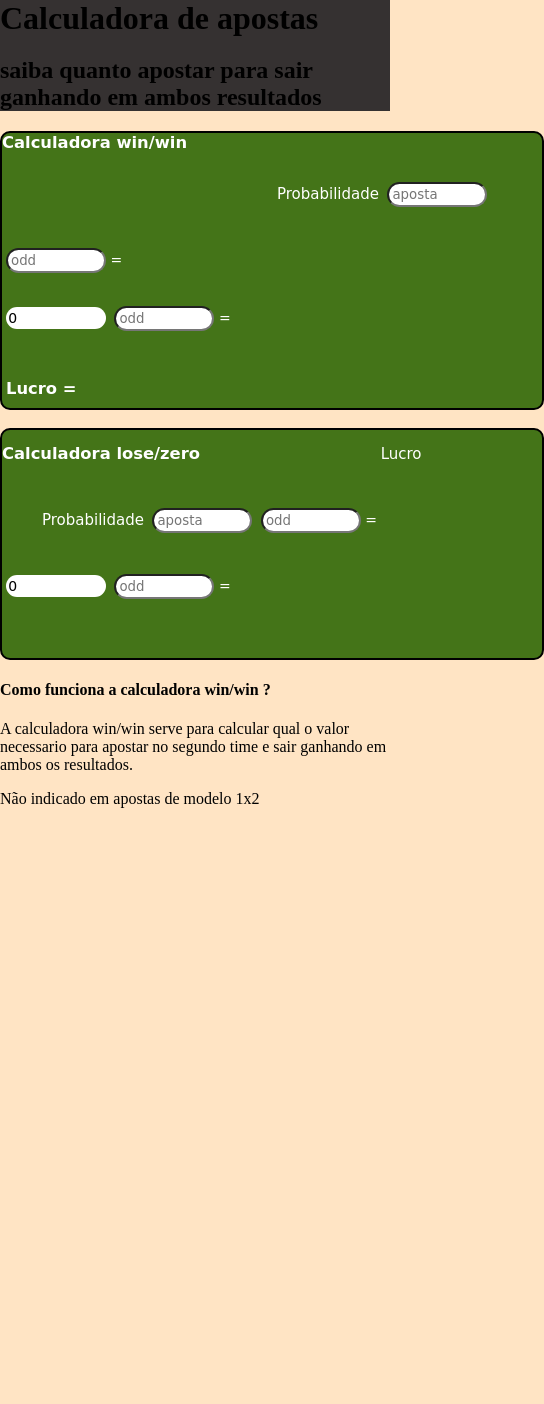
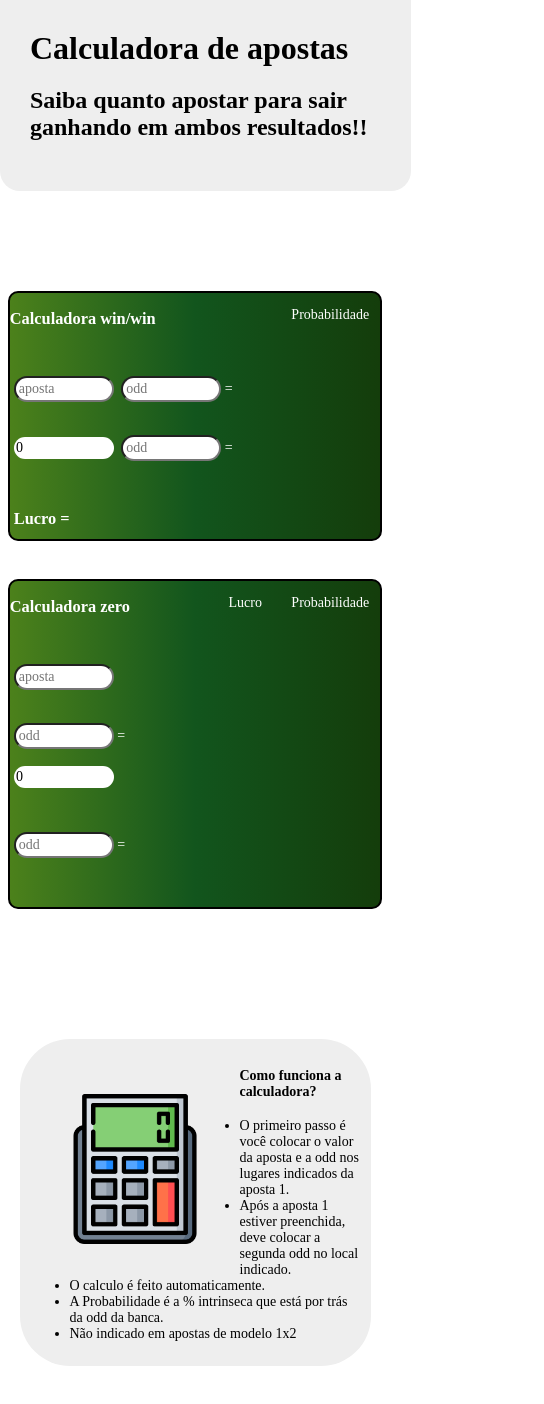
Before and after one commit to Brunonasccimentto/calculadora-de-aposta, a plain HTML site: page index.html in a window 390 px wide. Shown: the top 1404 px of the page, 544 px wide, since content can reach past the window. Before the commit the page ends 844 px from the top, so only its background shows below. Drawn offline with Linux system fonts and the light colour scheme.

Commit message:
Add files via upload

```diff
--- a/index.html
+++ b/index.html
@@ -6,6 +6,7 @@
     <meta name="viewport" content="width=device-width, initial-scale=1.0">
     <title>Calculadora de apostas</title>
     <link href="./style.css" rel="stylesheet">
+    <link rel="shortcut icon" href="./images/calculadora.png">
 
 </head>
 
@@ -14,26 +15,37 @@
 
 <header>
     <h1> Calculadora de apostas</h1>
-    <h2> saiba quanto apostar para sair ganhando em ambos resultados</h2>
+    <h2> Saiba quanto apostar para sair ganhando em ambos resultados!!</h2>
 </header>
 
+    <section id="calcs">
         <div class="conteiner">
 
+            <div class="box">
+                <div class="rect c1">
+
                 <h3 class="calcTitle"> Calculadora win/win</h3>
-        <p id="prob"> Probabilidade </p>
                 <span id="valor1"></span>
                 <input type="number" id="input1" placeholder="aposta" oninput="change1()">
                 <span id="odd1"> </span>
                 <input type="number" id="input2" placeholder="odd" oninput="change1(), probability1()"> =
 
-        <span id="aposta1"> </span>
-        <span class="probability"> </span> <br>
+                <span id="aposta1"> </span> <br>
                 <p id="valor2">0</p>
 
                 <span id="odd2"></span>
                 <input type="number" id="input3" placeholder="odd"  oninput="change2(), aposta2(), probability2()"> =
                 <span id="aposta2"> </span>
+
+                </div>
+
+            <div class="rect c3">
+                <p id="prob"> Probabilidade </p>
+                <span class="probability"> </span> <br>
                 <span class="probability"></span>
+            </div>
+
+            </div>
 
             <h3 id="profit"> Lucro = <span id="result"> </span> </h3>
 
@@ -41,37 +53,111 @@
         </div>
         <br>
         <div class="conteiner">
-        <h3 class="calcTitle"> Calculadora lose/zero </h3>
-        <p id="profit0"> Lucro </p>
-        <p id="prob1"> Probabilidade</p>
+
+            <div class="box">
+                <div class="rect c1">
+                    <h3 class="calcTitle"> Calculadora zero </h3>
                     <span id="valorZero"></span>
                     <input type="number" id="inputZero1" placeholder="aposta" oninput="changeZero()">
                     <span id="odd0"></span>
                     <input type="number" id="inputZero2" placeholder="odd" oninput="changeZero(), probability01()"> =
-
-        <span id="apostaZero"> </span> <span id="backg" class="gain"> </span>
-        <span class="probability0"></span>
+                    <span id="apostaZero"> </span>
                     <br>
 
                     <p id="apostar0">0</p>
                     <span id="odd02"></span>
                     <input type="number" id="inputZero3" placeholder="odd" oninput="changeZero2(), gain(), probability02()"> =
-        <span id="zero"> </span>  <span class="gain" style="margin-left:70px"> </span>
+                    <span id="zero"> </span>
+                </div>
+
+                <div class="rect c2">
+
+                    <p id="profit0"> Lucro </p>
+                    <span id="backg" class="gain"> </span>
+                    <br>
+                    <span class="gain"> </span>
+
+                </div>
+                <div class="rect c3">
+
+                    <p id="prob1"> Probabilidade</p>
                     <span class="probability0"></span>
+                    <br>
+                    <span class="probability0"></span>
+
+                </div>
+
+            </div>
 
             <h3 id="space"> </h3>
 
         </div>
 
-    <div>
-    <h4> Como funciona a calculadora win/win ?</h4>
-    <p> A calculadora win/win serve para calcular qual o valor necessario para apostar no segundo time e sair ganhando em ambos os resultados.    </p>
+    </section>
 
+    <div class="boxText">
 
-    <p> Não indicado em apostas de modelo 1x2</p>
+    <div class="text">
+
+        <div class="sText">
+
+        <img id="calculadora" src="./images/calculadora.png" alt="imagem de uma calculadora">
+        <h4> Como funciona a calculadora?</h4>
+        <ul>
+            <li> O primeiro passo é você colocar o valor da aposta e a odd nos lugares indicados da aposta 1.</li>
+            <li> Após a aposta 1 estiver preenchida, deve colocar a segunda odd no local indicado.</li>
+            <li> O calculo é feito automaticamente. </li>
+            <li> A Probabilidade é a % intrinseca que está por trás da odd da banca.</li>
+            <li> Não indicado em apostas de modelo 1x2</li>
+        </ul>
+
+        </div>
+
+    </div>
+
+    <div class="text">
+
+        <div class="sText">
+
+            <h4> Calculadora win/win</h4>
+            <p> A calculadora win/win serve para calcular o valor necessário para apostar no segundo time e igualar as apostas, com base na odd. Podendo sair ganhando em ambos os resultados, ou diluir o prejuizo de uma aposta.</p>
+            <img class="ex" src="./images/Captura de tela .png" alt="exemplo da calculadora win/win">
+            <img class="ex" src="./images/Captura de tela 1.png" alt="exemplo da calculadora win/win">
+
+            <h5> Como o cálculo funciona</h5>
+            <p> O resultado de ambas as apostas sempre será igual. Então o calculo é feito da seguinte maneira:
+                <br><br> 89.00 / 3,32 = 26.81 <br><br> 89 - (50 + 26,81) = 12.19
+            </p>
+
+        </div>
+
+    </div>
+
+    <div class="text">
+
+        <div class="sText">
+
+            <h4> Calculadora zero</h4>
+            <p> A calculadora zero serve para calcular o valor necessário na segunda aposta para o resultado ser igual a 0. Dessa forma é possível maximizar os lucros, se ainda acreditar que a aposta 1 vai ser a vencedora, ou zerar o seu prejuizo caso tenha certeza que perdeu a primeira aposta.</p>
+            <img class="ex" src="./images/Captura de tela zero.png" alt="exemplo da calculadora zero">
+            <img class="ex" src="./images/captura de tela zero1.png" alt="exemplo da calculadora zero">
+
+            <h5> Como o cálculo funciona</h5>
+            <p> O resultado da segunda aposta sempre será 0. Funcionando da seguinte maneira:
+                <br><br> X = (Resultado = 0) Y = (Valor da segunda aposta) <br><br> X = 50 + Y <br><br> Y * 1.08 = X <br><br> 1.08Y = 50 + Y <br><br> 1.08Y -Y = 50 <br><br> 0.08Y = 50 <br><br> Y = 50/0.08 <br><br> Y = 625
+             </p>
+        </div>
+
+    </div>
+
+    <footer>
+
+        <img id="proibido" src="./images/proibido white.png" alt="proibido pra menores de 18 anos">
+         Aviso: site proibido para menores de 18 anos
+
+    </footer>
 
 <script src="script.js"></script>
-    </div>
 </body>
 
 </html>
--- a/style.css
+++ b/style.css
@@ -1,7 +1,7 @@
 body{
     margin: 0;
     padding: 0;
-    background-color: bisque;
+    background-color: white;
 }
 
 
@@ -23,7 +23,12 @@ body{
 }
 
 header{
-    background-color:  rgb(53, 49, 49);
+    background-color:  rgb(238, 238, 238);
+    width: 1200px;
+    margin: auto;
+    padding: 30px;
+    border-bottom-left-radius: 20px;
+    border-bottom-right-radius: 20px;
 }
 
 h1{
@@ -34,16 +39,35 @@ h1{
 
     border:2px solid black;
     border-radius: 10px;
-    width: 540px;
+    width: 800px;
     margin: auto;
-    font-size: 14px;
-    font-family: cursive;
-    background-color: rgb(68, 116, 24);
+    font-size: 18px;
+    font-family:inherit;
+    margin-top: 20px;
+    background: linear-gradient(90deg,rgb(76, 129, 27),rgb(18, 85, 29),#143d0b);;
     color: white;
-    position: relative;
+}
+#calcs{
+    margin-top: 100px;
+}
 
-    background-repeat: no-repeat;
+.box{
+    display: flex;
+    flex-direction: row;
+    justify-content: flex-start;
+}
+.c1{
+    flex-grow: 1;
+    width: 100px;
 
+}
+.c2{
+    width: 70px;
+    text-align: center;
+}
+.c3{
+    width: 100px;
+    text-align: center;
 }
 
 #aposta1, #aposta2, #apostaZero, #zero{
@@ -52,16 +76,10 @@ h1{
 }
 
 #result, #backg{
-    display: inline-block;
+
     background-color: white;
-    border-radius: 5px;
-
-
+    border-radius: 5px
 }
-.calcTitle{
-    display: inline;
-}
-
 
 
 input{
@@ -70,10 +88,9 @@ input{
     margin-left: 4px;
     width: 90px;
     margin-top: 30px;
-    font-family: cursive;
+    font-family: inherit;
     border-radius: 20px;
-
-
+    font-size: 18px;
 }
 
 #profit, #space{
@@ -82,34 +99,117 @@ input{
     margin-left: 4px;
 }
 
-
-#prob{
-    display: inline-block;
-    margin-left: 275px;
-    font-size: 15px;
-}
-#prob1{
-    display: inline-block;
-    margin-left: 40px;
-    font-size: 15px;
-}
-#profit0{
-    display: inline-block;
-    margin-left: 175px;
-    font-size: 15px;
-
+#prob, #prob1{
+    font-size: 18px;
 }
 
 
 .probability{
-    margin-left: 165px;;
+    display: inline-block;
+    margin-top: 44.1px;
 }
 
 .gain{
-   margin-left: 60px;
    font-weight: 800;
+   display: inline-block;
+    margin-top: 44.1px;
 }
 
 .probability0{
-    margin-left: 60px;
+    display: inline-block;
+    margin-top: 44.1px;
 }
+
+.boxText{
+    margin-top: 100px;
+    display: flex;
+    flex-direction: column;
+    justify-content: flex-start;
+    margin: auto;
+    width: 1200px;
+    margin-top: 100px;
+    border-top-left-radius: 20px;
+    border-top-right-radius: 20px;
+
+}
+
+.text{
+    background-color:  rgb(238, 238, 238) ;
+
+    margin-top: 30px;
+    font-size: 20px;
+    border-radius: 50px;
+    margin-bottom: 50px;
+    flex-shrink: 1;
+}
+
+.sText{
+    padding: 10px;
+}
+
+#calculadora{
+    width: 150px;
+    height: 150px;
+    padding: 30px;
+    margin-top: 15px;
+    float: left;
+}
+.ex{
+    padding: 20px;
+}
+
+#proibido{
+    width: 30px;
+}
+
+footer{
+
+    font-size: 18px;
+    background-color: black;
+    color: white;
+    padding: 10px;
+    margin-top:10px;
+}
+
+@media screen and (max-width: 800px){
+
+    header{
+        width: 90%;
+    }
+    .conteiner{
+        width: 95%;
+        font-size: 14px;
+    }
+
+    .boxText{
+        width: 90%;
+    }
+
+    .ex{
+        width: 400px;
+        padding: 5px;
+    }
+
+    input{
+        font-size: 14px;
+    }
+
+    #prob, #prob1{
+        font-size: 14px;
+    }
+
+    .probability{
+        margin-top: 44px;
+    }
+    .probability0{
+        margin-top: 44px;
+    }
+
+    .gain{
+        margin-top: 44px;
+    }
+
+    .text{
+        font-size: 14px;
+    }
+}
```
Also changed, not shown: images/Captura de tela .png (added), images/Captura de tela 1.png (added), images/Captura de tela zero.png (added), images/calculadora.png (added), images/captura de tela zero1.png (added), images/proibido white.png (added). Lines whose indentation alone changed are shown as unchanged.
